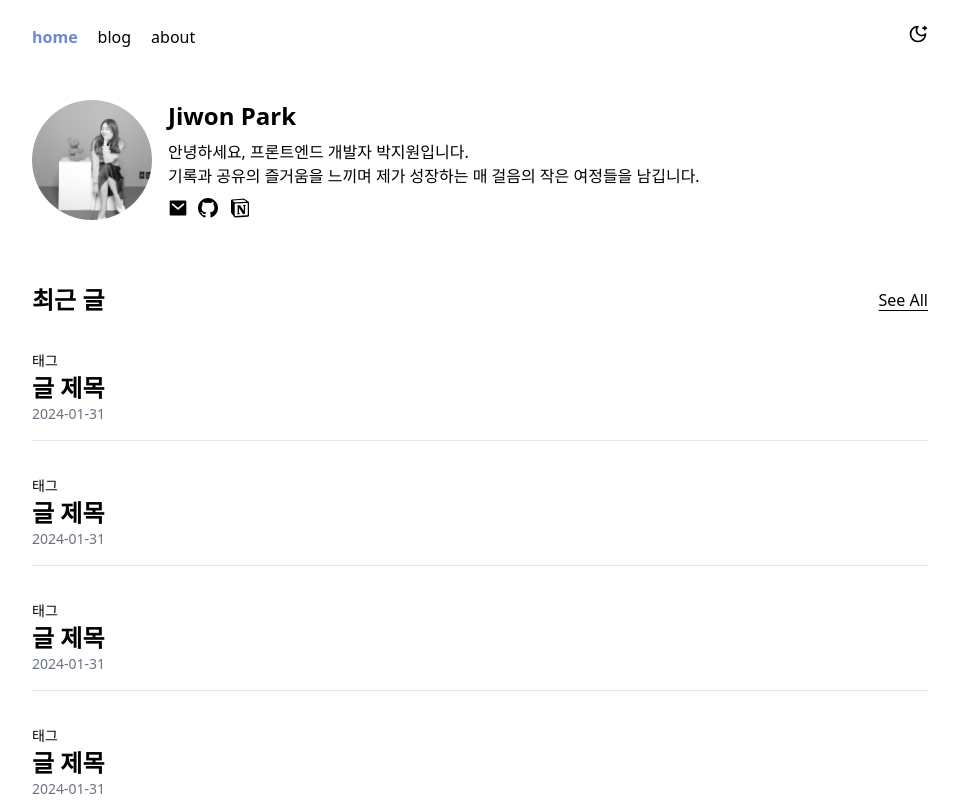
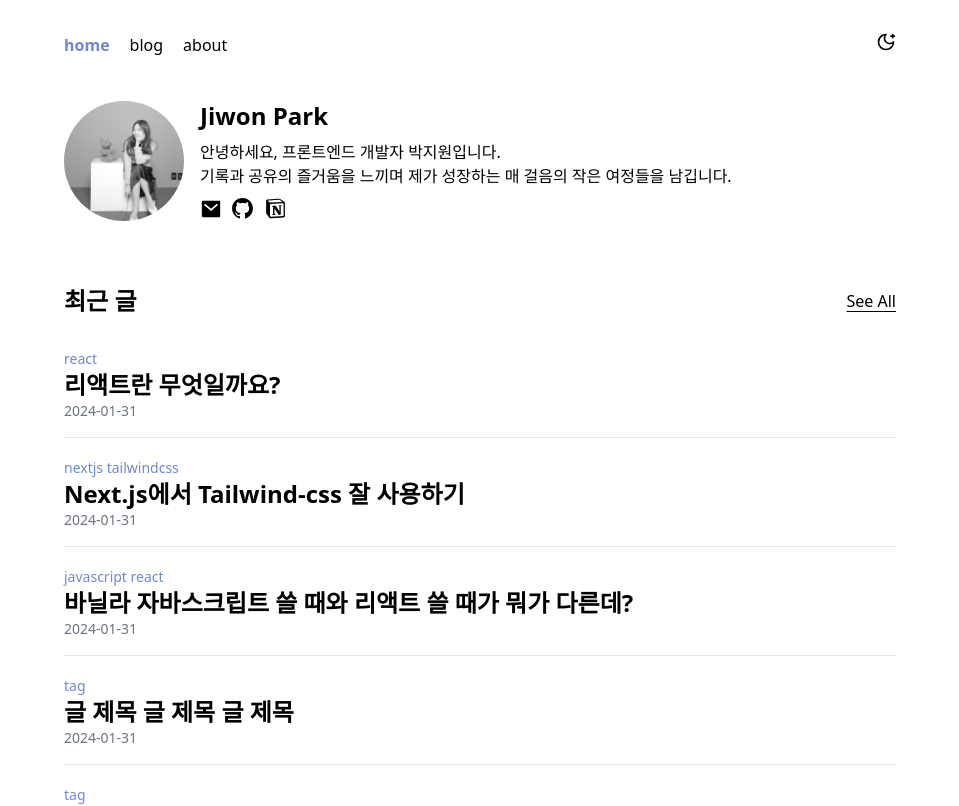
Before and after one commit to xoxojw/jiwon.blog, a Next.js app: page / in a window 1280 px wide. Shown: the top 806 px of the page, without its empty margins (160-1119 px from the left). Built offline with nearby package versions, Linux system fonts and the light colour scheme.

Commit message:
feat: 메인 페이지, 블로그 페이지 마운트 애니메이션 수정

```diff
--- a/src/app/blog/page.tsx
+++ b/src/app/blog/page.tsx
@@ -4,6 +4,7 @@ import React from "react";
 const BlogPage = () => {
   return (
     <PostList />
+
   );
 };
 
--- a/src/app/globals.css
+++ b/src/app/globals.css
@@ -10,7 +10,7 @@
     font-family: system-ui, -apple-system, BlinkMacSystemFont, 'Segoe UI', Roboto, Oxygen, Ubuntu, Cantarell, 'Open Sans', 'Helvetica Neue', sans-serif;
     -webkit-font-smoothing: antialiased;
     -moz-osx-font-smoothing: grayscale;
-    @apply transition-colors duration-700;
+    /* @apply transition-colors duration-700; */
   }
 
   ::selection {
--- a/src/app/layout.tsx
+++ b/src/app/layout.tsx
@@ -28,8 +28,10 @@ export default function RootLayout({
       <body>
         <ThemeProvider attribute="class" defaultTheme="system" enableSystem>
           <Navigation />
-          <main className="w-screen min-h-[50rem] max-w-4xl mx-auto py-5">
-            {children}
+          <main className="w-screen min-h-[50rem] max-w-4xl mx-auto py-5 px-8">
+            <article className="flex flex-col gap-16">
+              {children}
+            </article>
           </main>
         </ThemeProvider>
       </body>
--- a/src/app/page.tsx
+++ b/src/app/page.tsx
@@ -6,7 +6,7 @@ import PostList from "@/components/PostList";
 
 export default function Home() {
   return (
-    <article className="flex flex-col gap-16">
+    <>
       <div className="animate-in flex items-center gap-4">
         <Image src={MyProfile} alt="프로필 이미지" priority width={120} className="rounded-full" />
         <div className="flex flex-col gap-2">
@@ -24,23 +24,27 @@ export default function Home() {
           </p>
           <div className="animate-in flex gap-2 items-center">
             <Link href="mailto:xoxojw.dev@gmail.com">
-            <RiMailFill
-              className="animate-in w-5 h-5"
-              style={{ "--index": 3 } as React.CSSProperties} />
+              <RiMailFill
+                className="animate-in"
+                size={22}
+                style={{ "--index": 3 } as React.CSSProperties} />
             </Link>
             <Link href="https://github.com/xoxojw" target="blank">
-            <RiGithubFill
-              className="animate-in w-6 h-6"
-              style={{ "--index": 4 } as React.CSSProperties} />
+              <RiGithubFill
+                className="animate-in"
+                size={25}
+                style={{ "--index": 4 } as React.CSSProperties} />
             </Link>
             <Link href="https://xoxojw.notion.site/What-I-Learned-b63ba9e925554f168ef4cc9c387b737d?pvs=4" target="blank">
-            <RiNotionFill className="animate-in w-6 h-6"
-              style={{ "--index": 5 } as React.CSSProperties} />
+              <RiNotionFill
+                className="animate-in"
+                size={25}
+                style={{ "--index": 5 } as React.CSSProperties} />
             </Link>
           </div>
         </div>
       </div>
       <PostList index={6} />
-    </article>
+    </>
   );
 }
--- a/src/components/Navigation.tsx
+++ b/src/components/Navigation.tsx
@@ -14,7 +14,7 @@ const Navigation = () => {
     <header
       className="relative md:sticky top-0 z-20 w-screen h-20 backdrop-blur-sm"
     >
-      <nav className="max-w-4xl mx-auto flex items-center gap-3 py-6">
+      <nav className="max-w-4xl mx-auto flex items-center gap-3 p-8">
         <ul className="w-full flex items-center justify-between">
           <div className="flex items-center gap-5">
             {NAV_LISTS.map(({ name, href }) => (
--- a/src/components/PostList.tsx
+++ b/src/components/PostList.tsx
@@ -7,47 +7,52 @@ type PostListProps = {
   index?: number;
 }
 
+const dummyData = [
+  { tag: "react", title: "리액트란 무엇일까요?", date: "2024-01-31" },
+  { tag: "nextjs tailwindcss", title: "Next.js에서 Tailwind-css 잘 사용하기", date: "2024-01-31" },
+  { tag: "javascript react", title: "바닐라 자바스크립트 쓸 때와 리액트 쓸 때가 뭐가 다른데?", date: "2024-01-31" },
+  { tag: "tag", title: "글 제목 글 제목 글 제목", date: "2024-01-31" },
+  { tag: "tag", title: "글 제목", date: "2024-01-31" },
+]
+
 const PostList = ({ index }: PostListProps) => {
   const pathname = `/${usePathname().split("/")[1]}`;
   // '/', '/blog' 두 곳에서 보여주는 컴포넌트
   // '/'에서는 시간순으로 최신 5개만, '/blog'에서는 전체
+  // 페이지네이션
   return (
-    <div className="flex animate-in flex-col gap-8" style={{ "--index": index } as React.CSSProperties}>
+    <div className="flex animate-in flex-col gap-8" style={{ "--index": index ? index : 0 } as React.CSSProperties}>
       <div className="flex items-center justify-between gap-3">
-        <h2 className="font-bold text-2xl">
+        <h2
+          className="animate-in font-bold text-2xl"
+          style={{ "--index": 1 } as React.CSSProperties}
+        >
           {pathname === "/" ? "최근 글" : "전체 글"}
         </h2>
-        {pathname === "/" && (
+        {pathname === "/" ? (
           <Link href="/blog" className="underline underline-offset-4 hover">
             See All
           </Link>
+        ) : (
+            <p>{dummyData.length} posts</p>
         )}
       </div>
-      <div className="pb-4 border-b">
-        <span className="text-sm text-[--primary]">태그</span>
-        <h3 className="text-2xl font-semibold">글 제목</h3>
-        <p className="text-sm text-gray-500">2024-01-31</p>
-      </div>
-      <div className="pb-4 border-b">
-        <span className="text-sm text-[--primary]">태그</span>
-        <h3 className="text-2xl font-semibold">글 제목</h3>
-        <p className="text-sm text-gray-500">2024-01-31</p>
-      </div>
-      <div className="pb-4 border-b">
-        <span className="text-sm text-[--primary]">태그</span>
-        <h3 className="text-2xl font-semibold">글 제목</h3>
-        <p className="text-sm text-gray-500">2024-01-31</p>
-      </div>
-      <div className="pb-4 border-b">
-        <span className="text-sm text-[--primary]">태그</span>
-        <h3 className="text-2xl font-semibold">글 제목</h3>
-        <p className="text-sm text-gray-500">2024-01-31</p>
-      </div>
-      <div className="pb-4 border-b">
-        <span className="text-sm text-[--primary]">태그</span>
-        <h3 className="text-2xl font-semibold">글 제목</h3>
-        <p className="text-sm text-gray-500">2024-01-31</p>
-      </div>
+      <ul
+        className="animate-in flex flex-col gap-5"
+        style={{ "--index": 2 } as React.CSSProperties}
+      >
+        {dummyData.map((item, i) => (
+          <li
+            key={i}
+            className="animate-in flex flex-col pb-4 border-b"
+            style={{ "--index": 3+i } as React.CSSProperties}
+          >
+            <p className="text-sm text-primary">{item.tag}</p>
+            <h3 className="text-2xl font-semibold">{item.title}</h3>
+            <p className="text-sm text-gray-500">{item.date}</p>
+          </li>
+        ))}
+      </ul>
     </div>
   );
 };
```
